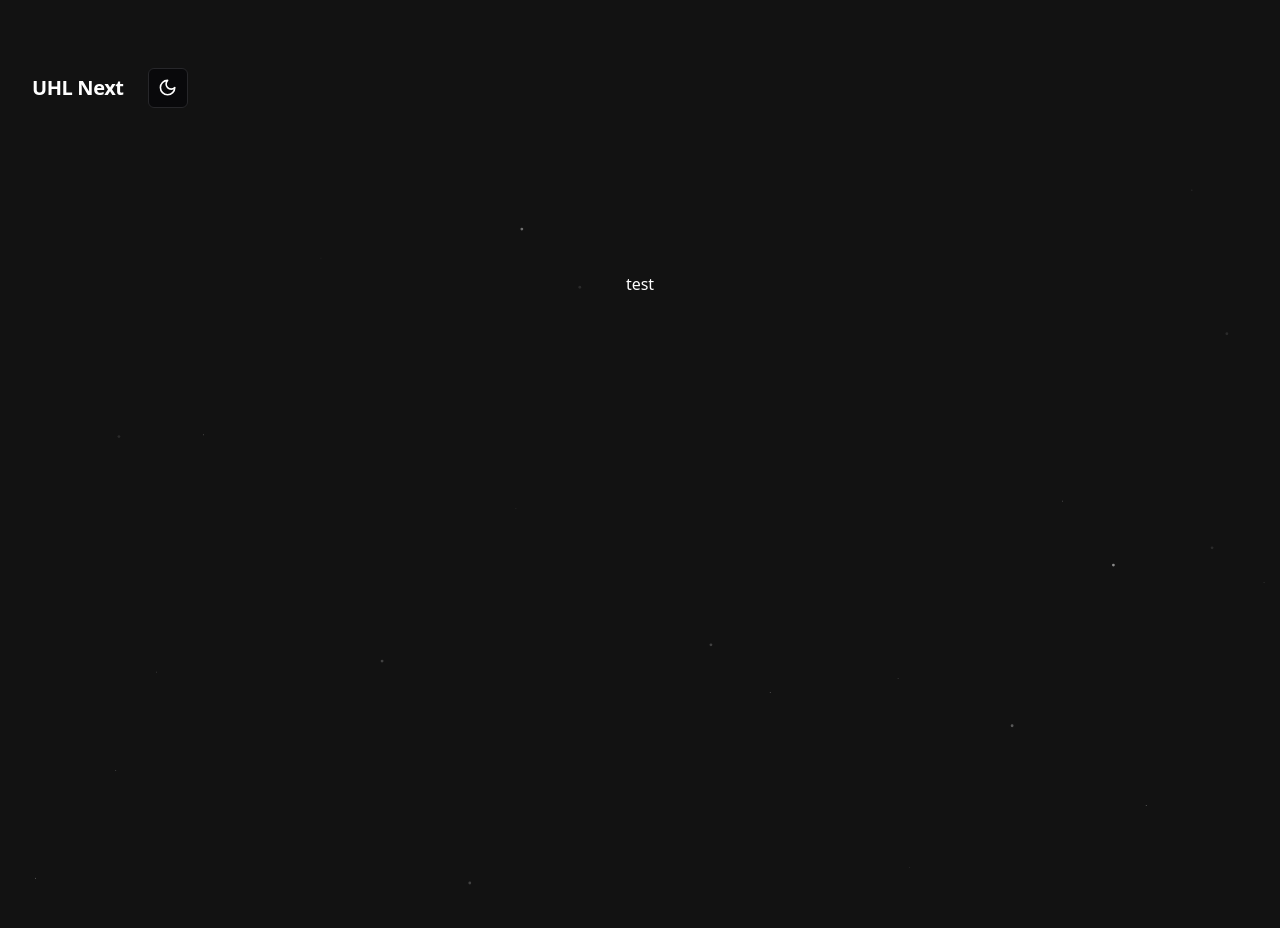
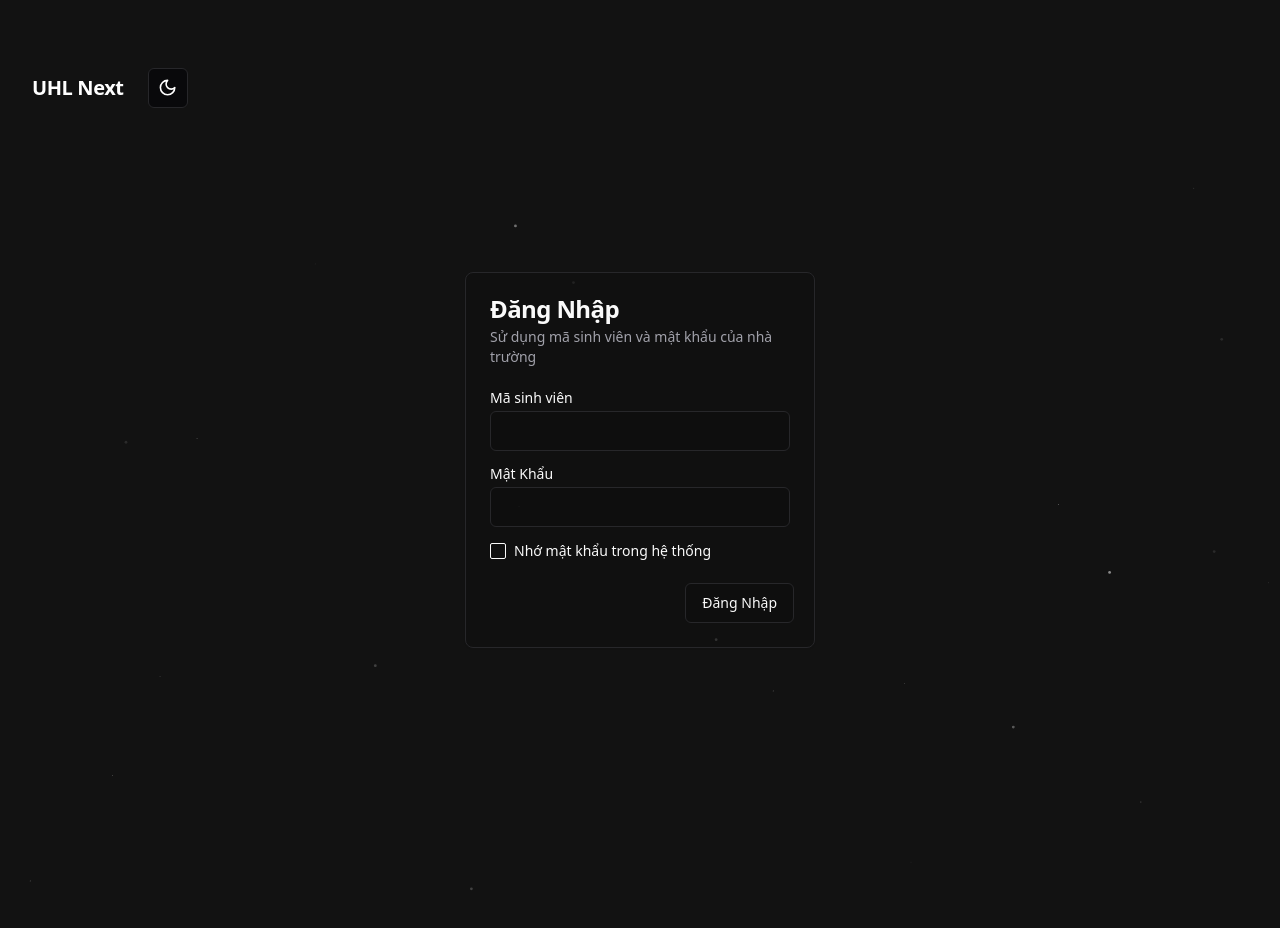
Before and after one commit to FissionRET/uhl-next, a Next.js app: page /uhl-next/login in a window 1280 px wide. Shown: the top 928 px of the page. Built offline with nearby package versions, Linux system fonts and the light colour scheme.

Commit message:
login form UI

```diff
--- a/package.json
+++ b/package.json
@@ -9,7 +9,9 @@
     "lint": "next lint"
   },
   "dependencies": {
+    "@radix-ui/react-checkbox": "^1.1.1",
     "@radix-ui/react-dropdown-menu": "^2.1.1",
+    "@radix-ui/react-label": "^2.1.0",
     "@radix-ui/react-slot": "^1.1.0",
     "class-variance-authority": "^0.7.0",
     "clsx": "^2.1.1",
--- a/src/app/login/page.tsx
+++ b/src/app/login/page.tsx
@@ -3,6 +3,18 @@
 import Particles from "@/components/magicui/particles";
 import { useEffect, useState } from "react";
 import { useTheme } from "next-themes";
+import {
+  Card,
+  CardContent,
+  CardDescription,
+  CardFooter,
+  CardHeader,
+  CardTitle,
+} from "@/components/ui/card";
+import { Label } from "@/components/ui/label";
+import { Input } from "@/components/ui/input";
+import { Button } from "@/components/ui/button";
+import { Checkbox } from "@/components/ui/checkbox";
 export default function Login() {
   const { theme } = useTheme();
   const [color, setColor] = useState("#ffffff");
@@ -20,8 +32,54 @@
           color={color}
           refresh
         />
-        <main className="flex flex-col items-center justify-between p-24">
-            test
+        <main className="flex flex-col items-center justify-between p-24 z-10 relative">
+          <Card className="absolute w-[350px] bg-opacity-25 dark:bg-opacity-25">
+            <CardHeader>
+              <CardTitle>Đăng Nhập</CardTitle>
+              <CardDescription>
+                Sử dụng mã sinh viên và mật khẩu của nhà trường
+              </CardDescription>
+            </CardHeader>
+            <CardContent>
+              <form>
+                <div className="grid w-full items-center gap-4">
+                  <div className="flex flex-col space-y-1.5">
+                    <Label htmlFor="name">Mã sinh viên</Label>
+                    <Input
+                      className="bg-opacity-25 dark:bg-opacity-25"
+                      id="msv"
+                      name="msv"
+                      placeholder=""
+                    />
+                  </div>
+                  <div className="flex flex-col space-y-1.5">
+                    <Label htmlFor="name">Mật Khẩu</Label>
+                    <Input
+                      className="bg-opacity-25 dark:bg-opacity-25"
+                      id="password"
+                      name="password"
+                      placeholder=""
+                    />
+                  </div>
+                  <div className="flex items-center space-x-2">
+                    <Checkbox
+                      className="bg-opacity-25 dark:bg-opacity-25"
+                      id="terms"
+                    />
+                    <Label htmlFor="terms">Nhớ mật khẩu trong hệ thống</Label>
+                  </div>
+                </div>
+              </form>
+            </CardContent>
+            <CardFooter className="flex justify-end px-5">
+              <Button
+                className="bg-opacity-25 dark:bg-opacity-25"
+                variant="outline"
+              >
+                Đăng Nhập
+              </Button>
+            </CardFooter>
+          </Card>
         </main>
       </div>
     </>
--- /dev/null
+++ b/src/components/ui/card.tsx
@@ -0,0 +1,79 @@
+import * as React from "react"
+
+import { cn } from "@/lib/utils"
+
+const Card = React.forwardRef<
+  HTMLDivElement,
+  React.HTMLAttributes<HTMLDivElement>
+>(({ className, ...props }, ref) => (
+  <div
+    ref={ref}
+    className={cn(
+      "rounded-lg border border-zinc-200 bg-white text-zinc-950 shadow-sm dark:border-zinc-800 dark:bg-zinc-950 dark:text-zinc-50",
+      className
+    )}
+    {...props}
+  />
+))
+Card.displayName = "Card"
+
+const CardHeader = React.forwardRef<
+  HTMLDivElement,
+  React.HTMLAttributes<HTMLDivElement>
+>(({ className, ...props }, ref) => (
+  <div
+    ref={ref}
+    className={cn("flex flex-col space-y-1.5 p-6", className)}
+    {...props}
+  />
+))
+CardHeader.displayName = "CardHeader"
+
+const CardTitle = React.forwardRef<
+  HTMLParagraphElement,
+  React.HTMLAttributes<HTMLHeadingElement>
+>(({ className, ...props }, ref) => (
+  <h3
+    ref={ref}
+    className={cn(
+      "text-2xl font-semibold leading-none tracking-tight",
+      className
+    )}
+    {...props}
+  />
+))
+CardTitle.displayName = "CardTitle"
+
+const CardDescription = React.forwardRef<
+  HTMLParagraphElement,
+  React.HTMLAttributes<HTMLParagraphElement>
+>(({ className, ...props }, ref) => (
+  <p
+    ref={ref}
+    className={cn("text-sm text-zinc-500 dark:text-zinc-400", className)}
+    {...props}
+  />
+))
+CardDescription.displayName = "CardDescription"
+
+const CardContent = React.forwardRef<
+  HTMLDivElement,
+  React.HTMLAttributes<HTMLDivElement>
+>(({ className, ...props }, ref) => (
+  <div ref={ref} className={cn("p-6 pt-0", className)} {...props} />
+))
+CardContent.displayName = "CardContent"
+
+const CardFooter = React.forwardRef<
+  HTMLDivElement,
+  React.HTMLAttributes<HTMLDivElement>
+>(({ className, ...props }, ref) => (
+  <div
+    ref={ref}
+    className={cn("flex items-center p-6 pt-0", className)}
+    {...props}
+  />
+))
+CardFooter.displayName = "CardFooter"
+
+export { Card, CardHeader, CardFooter, CardTitle, CardDescription, CardContent }
--- /dev/null
+++ b/src/components/ui/checkbox.tsx
@@ -0,0 +1,30 @@
+"use client"
+
+import * as React from "react"
+import * as CheckboxPrimitive from "@radix-ui/react-checkbox"
+import { Check } from "lucide-react"
+
+import { cn } from "@/lib/utils"
+
+const Checkbox = React.forwardRef<
+  React.ElementRef<typeof CheckboxPrimitive.Root>,
+  React.ComponentPropsWithoutRef<typeof CheckboxPrimitive.Root>
+>(({ className, ...props }, ref) => (
+  <CheckboxPrimitive.Root
+    ref={ref}
+    className={cn(
+      "peer h-4 w-4 shrink-0 rounded-sm border border-zinc-200 border-zinc-900 ring-offset-white focus-visible:outline-none focus-visible:ring-2 focus-visible:ring-zinc-950 focus-visible:ring-offset-2 disabled:cursor-not-allowed disabled:opacity-50 data-[state=checked]:bg-zinc-900 data-[state=checked]:text-zinc-50 dark:border-zinc-800 dark:border-zinc-50 dark:ring-offset-zinc-950 dark:focus-visible:ring-zinc-300 dark:data-[state=checked]:bg-zinc-50 dark:data-[state=checked]:text-zinc-900",
+      className
+    )}
+    {...props}
+  >
+    <CheckboxPrimitive.Indicator
+      className={cn("flex items-center justify-center text-current")}
+    >
+      <Check className="h-4 w-4" />
+    </CheckboxPrimitive.Indicator>
+  </CheckboxPrimitive.Root>
+))
+Checkbox.displayName = CheckboxPrimitive.Root.displayName
+
+export { Checkbox }
--- /dev/null
+++ b/src/components/ui/input.tsx
@@ -0,0 +1,25 @@
+import * as React from "react"
+
+import { cn } from "@/lib/utils"
+
+export interface InputProps
+  extends React.InputHTMLAttributes<HTMLInputElement> {}
+
+const Input = React.forwardRef<HTMLInputElement, InputProps>(
+  ({ className, type, ...props }, ref) => {
+    return (
+      <input
+        type={type}
+        className={cn(
+          "flex h-10 w-full rounded-md border border-zinc-200 bg-white px-3 py-2 text-sm ring-offset-white file:border-0 file:bg-transparent file:text-sm file:font-medium placeholder:text-zinc-500 focus-visible:outline-none focus-visible:ring-2 focus-visible:ring-zinc-950 focus-visible:ring-offset-2 disabled:cursor-not-allowed disabled:opacity-50 dark:border-zinc-800 dark:bg-zinc-950 dark:ring-offset-zinc-950 dark:placeholder:text-zinc-400 dark:focus-visible:ring-zinc-300",
+          className
+        )}
+        ref={ref}
+        {...props}
+      />
+    )
+  }
+)
+Input.displayName = "Input"
+
+export { Input }
--- /dev/null
+++ b/src/components/ui/label.tsx
@@ -0,0 +1,26 @@
+"use client"
+
+import * as React from "react"
+import * as LabelPrimitive from "@radix-ui/react-label"
+import { cva, type VariantProps } from "class-variance-authority"
+
+import { cn } from "@/lib/utils"
+
+const labelVariants = cva(
+  "text-sm font-medium leading-none peer-disabled:cursor-not-allowed peer-disabled:opacity-70"
+)
+
+const Label = React.forwardRef<
+  React.ElementRef<typeof LabelPrimitive.Root>,
+  React.ComponentPropsWithoutRef<typeof LabelPrimitive.Root> &
+    VariantProps<typeof labelVariants>
+>(({ className, ...props }, ref) => (
+  <LabelPrimitive.Root
+    ref={ref}
+    className={cn(labelVariants(), className)}
+    {...props}
+  />
+))
+Label.displayName = LabelPrimitive.Root.displayName
+
+export { Label }
```
Also changed, not shown: 1 other file (tests, documents, lock files or other folders).
